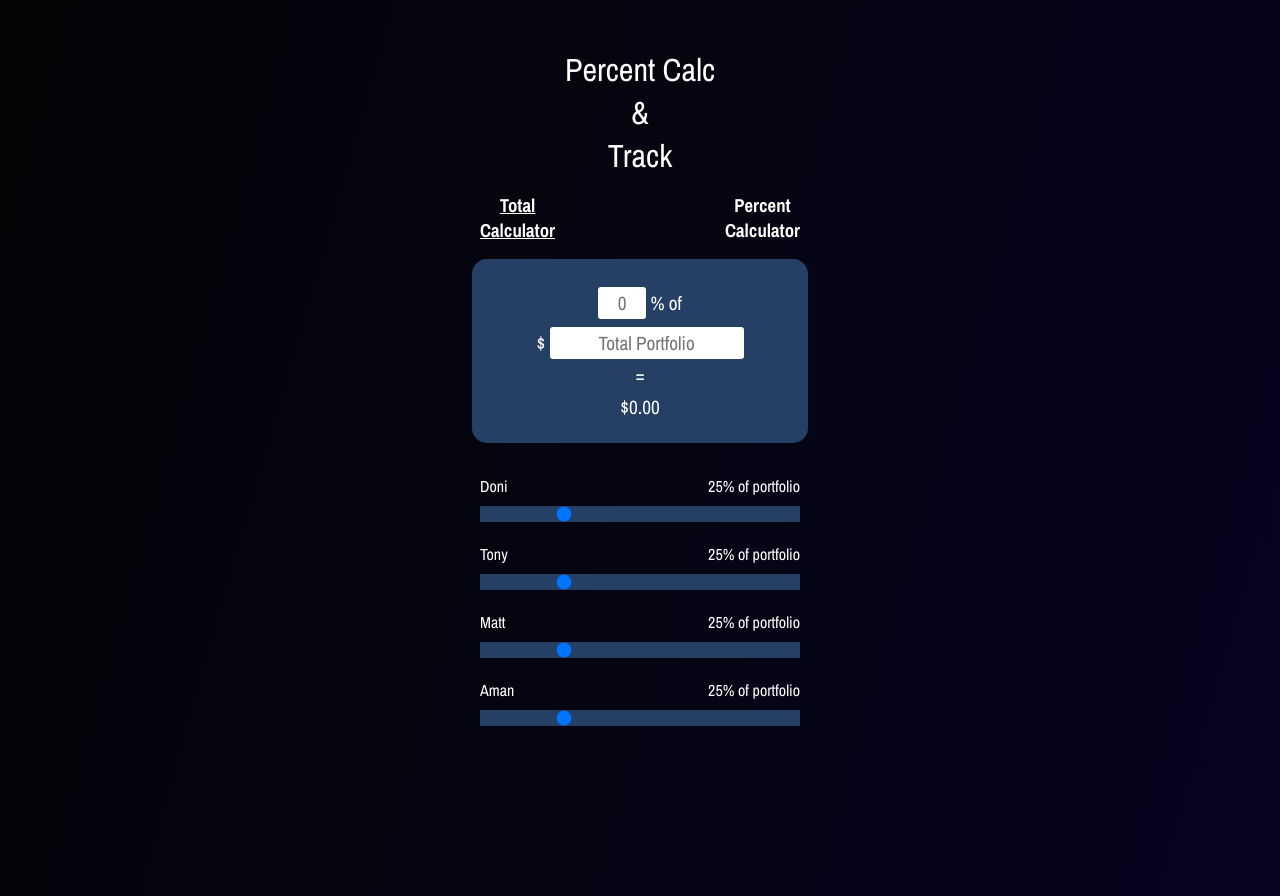
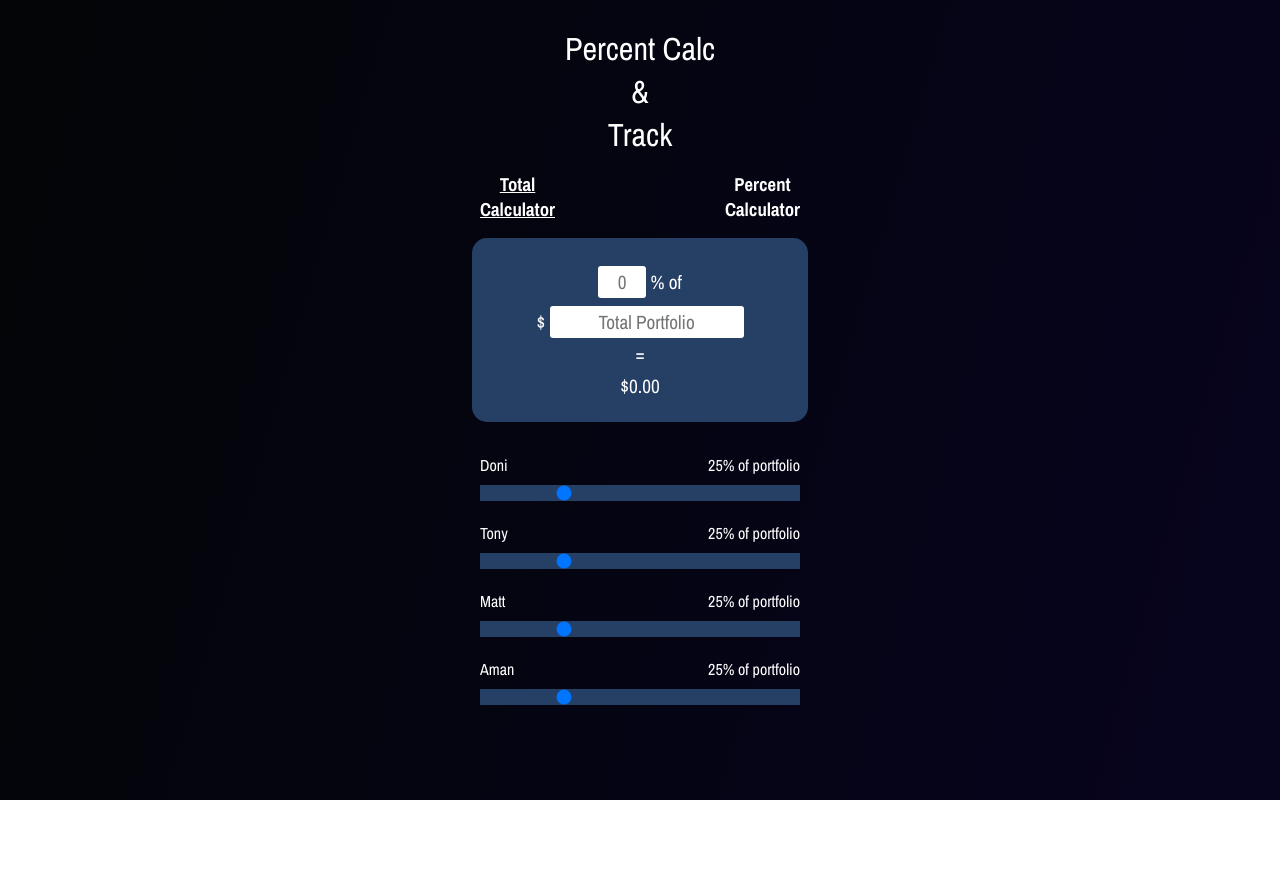
Before and after one commit to TheNathanN/percentage-tracker, a React (Create React App) app: page / in a window 1280 px wide. After the commit the page ends 800 px from the top, so only its background shows below. Built offline with nearby package versions, Linux system fonts and the light colour scheme.

Commit message:
Fix height of whole app

```diff
--- a/src/App.js
+++ b/src/App.js
@@ -23,7 +23,9 @@ export default App;
 const Container = styled.div`
   width: 100%;
   height: 100vh;
-  margin: 3rem 0;
+  display: flex;
+  flex-direction: column;
+  justify-content: center;
 
   main {
     padding: 0 1rem;
```
